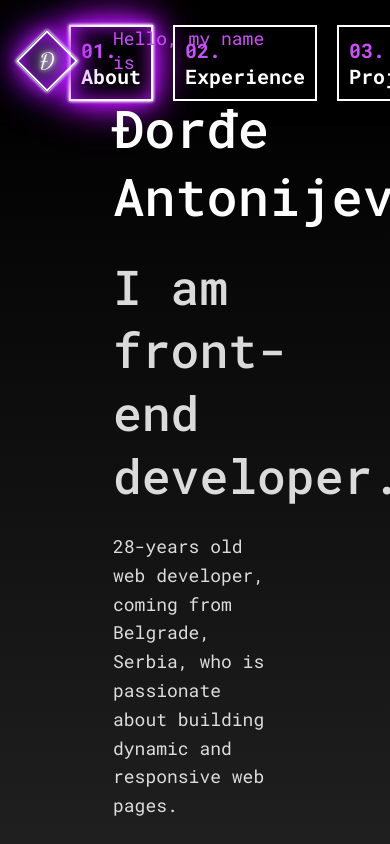
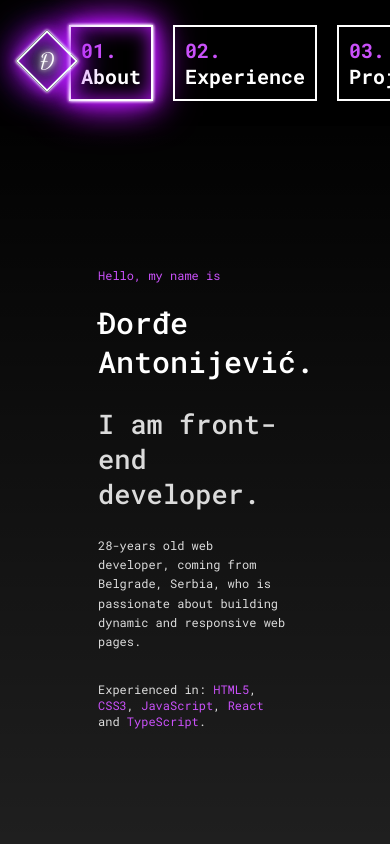
Before and after one commit to djooleee22/portfolio, a React (Create React App) app: page / in a window 390 px wide. Shown: the top 844 px of the page. Built offline with nearby package versions, Linux system fonts and the light colour scheme.

Commit message:
responsive first commit

```diff
--- a/src/Components/About.scss
+++ b/src/Components/About.scss
@@ -29,4 +29,42 @@
     margin-bottom: 30px;
     line-height: 1.6;
   }
+  @media screen and (max-width: 1200px) {
+    font-size: 15px;
+    .name {
+      font-size: 48px;
+    }
+    .lighter {
+      font-size: 45px;
+    }
+  }
+  @media screen and (max-width: 950px) {
+    font-size: 13px;
+    padding: 30px;
+  }
+  .name {
+    font-size: 45px;
+  }
+  .lighter {
+    font-size: 42px;
+  }
+  @media screen and (max-width: 720px) {
+    padding: 25px;
+    font-size: 12px;
+    .name {
+      font-size: 35px;
+    }
+    .lighter {
+      font-size: 32px;
+    }
+  }
+  @media screen and (max-width: 550px) {
+    padding: 20px;
+    .name {
+      font-size: 30px;
+    }
+    .lighter {
+      font-size: 27px;
+    }
+  }
 }
```
